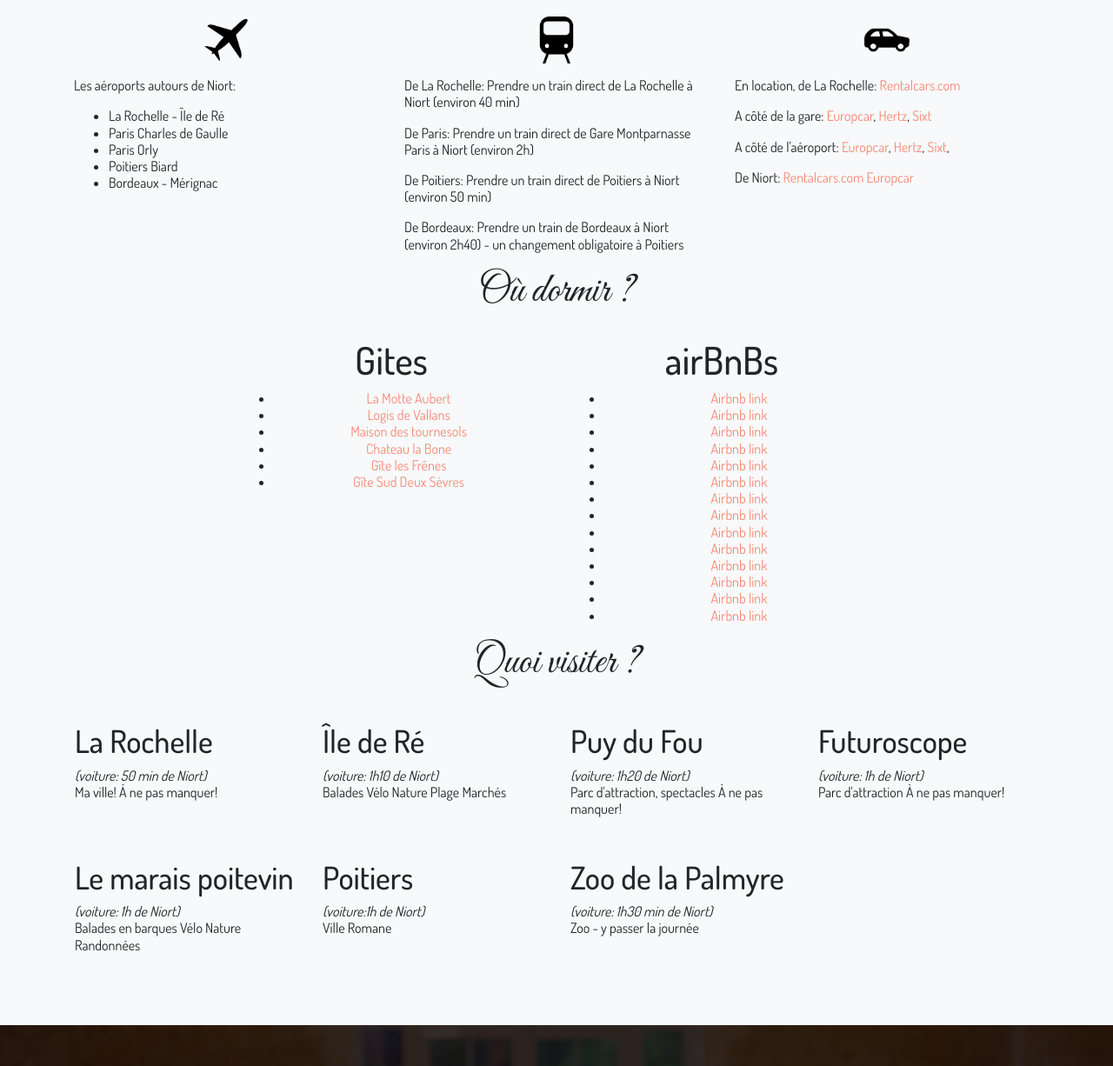
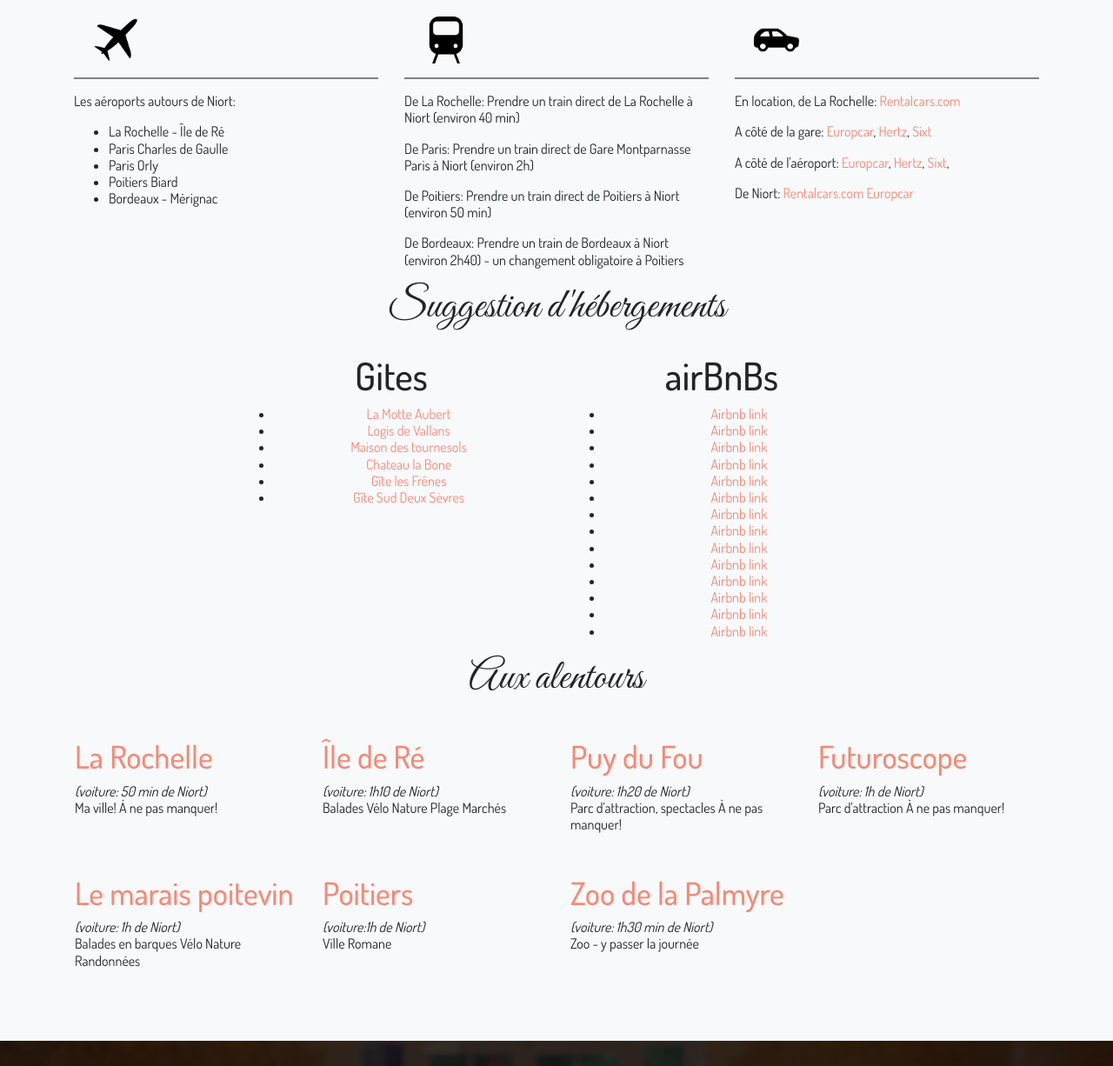
Before and after one commit to romgar/wedding, a website: page index.html in a window 1280 px wide. Shown: the part 4800-6026 px from the top of the page at 87% size. Drawn offline with nearby package versions, Linux system fonts and the light colour scheme.

Commit message:
Add styling for transports section + links for tourism section

```diff
--- a/index.html
+++ b/index.html
@@ -266,7 +266,7 @@
 <div class="ww-section bg-light" id="tourism-details">
     <div class="ww-tourism">
       <div class="container">
-        <h2 class="h1 text-center pb-3 ww-title">Comment venir ?</h2>
+        <h2 class="h1 text-center pb-3 ww-title">Transports</h2>
         <div class="row how-to-come">
           <div class="col-md-4">
             <div class="tourism-icon">
@@ -329,7 +329,7 @@
             </p>
           </div>
         </div>
-        <h2 class="h1 text-center pb-3 ww-title">Où dormir ?</h2>
+        <h2 class="h1 text-center pb-3 ww-title">Suggestion d'hébergements</h2>
         <div class="row justify-content-center where-to-sleep">
           <div class="col-md-4">
             <h2>Gites</h2>
@@ -362,15 +362,15 @@
               </ul>
           </div>
         </div>
-        <h2 class="h1 text-center pb-3 ww-title">Quoi visiter ?</h2>
+        <h2 class="h1 text-center pb-3 ww-title">Aux alentours</h2>
         <div class="row what-to-visit">
           <div class="col-md-3 visit-place">
-            <h3>La Rochelle</h3>
+            <h3><a href="https://www.larochelle-tourisme.com/">La Rochelle</a></h3>
             <span class="distance">(voiture: 50 min de Niort)</span>
             <p>Ma ville! Á ne pas manquer!</p>
           </div>
           <div class="col-md-3 visit-place">
-            <h3>Île de Ré</h3>
+            <h3><a href="https://www.iledere.com/pratique">Île de Ré</a></h3>
             <span class="distance">(voiture: 1h10 de Niort)</span>
             <p>Balades
             Vélo
@@ -380,21 +380,21 @@
             </p>
           </div>
           <div class="col-md-3 visit-place">
-            <h3>Puy du Fou</h3>
+            <h3><a href="https://www.puydufou.com">Puy du Fou</a></h3>
             <span class="distance">(voiture: 1h20 de Niort)</span>
             <p>Parc d'attraction, spectacles
             À ne pas manquer!
             </p>
           </div>
           <div class="col-md-3 visit-place">
-            <h3>Futuroscope</h3>
+            <h3><a href="https://futuroscope.com/">Futuroscope</a></h3>
             <span class="distance">(voiture: 1h de Niort)</span>
             <p>Parc d'attraction
               À ne pas manquer!
             </p>
           </div>
           <div class="col-md-3 visit-place">
-            <h3>Le marais poitevin</h3>
+            <h3><a href="https://www.marais-poitevin.com/">Le marais poitevin</a></h3>
             <span class="distance">(voiture: 1h de Niort)</span>
             <p>Balades en barques
             Vélo
@@ -403,12 +403,12 @@
           </p>
           </div>
           <div class="col-md-3 visit-place">
-            <h3>Poitiers</h3>
+            <h3><a href="http://poitiers-tourism.com/">Poitiers</a></h3>
             <span class="distance">(voiture:1h de Niort)</span>
             <p>Ville Romane</p>
           </div>
           <div class="col-md-3 visit-place">
-            <h3>Zoo de la Palmyre</h3>
+            <h3><a href="http://www.zoo-palmyre.fr/">Zoo de la Palmyre</a></h3>
             <span class="distance">(voiture: 1h30 min de Niort)</span>
             <p>Zoo - y passer la journée</p>
           </div>
```
Also changed, not shown: css/main.css.
